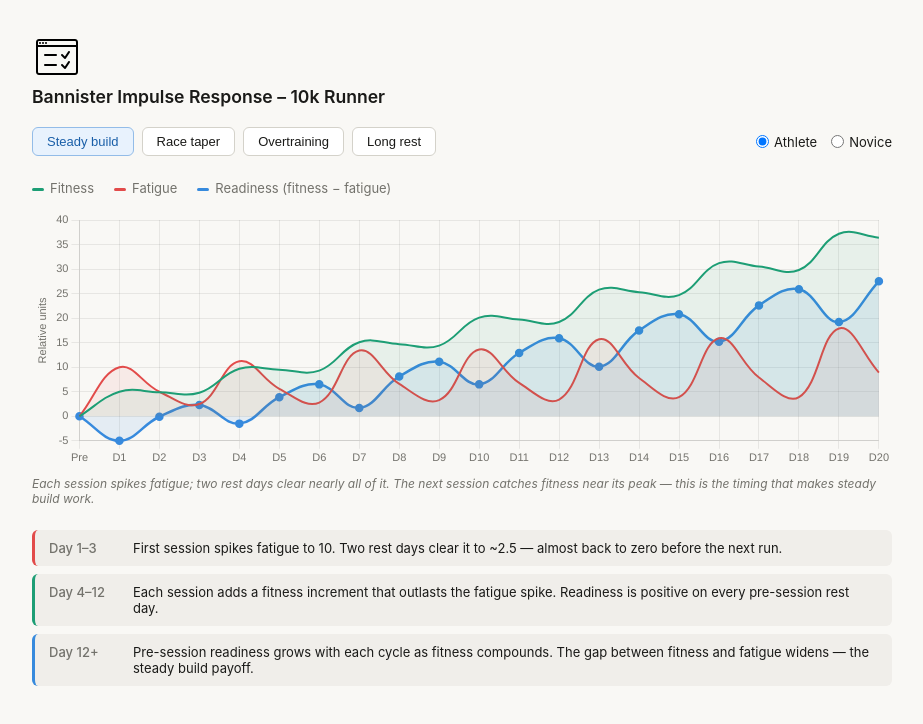
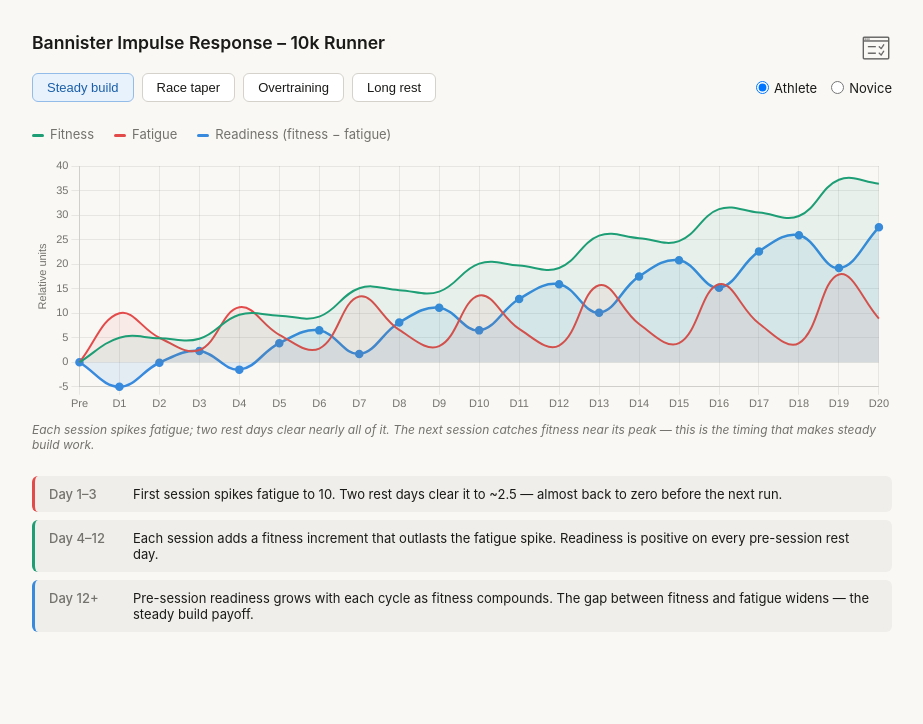
Before and after one commit to julianbrowne/bannister-impulse-response, a website with bundled scripts: page index.html in a window 1280 px wide. Shown: the whole page, without its empty margins (178-1101 px from the left). Built offline with nearby package versions, Linux system fonts and the light colour scheme.

Commit message:
move test to visual

```diff
--- a/css/style.css
+++ b/css/style.css
@@ -14,7 +14,24 @@
 .page-wrap {
   max-width: 860px;
   margin: 0 auto;
+  position: relative;
 }
+
+.test-link {
+  position: absolute;
+  top: 0;
+  right: 0;
+}
+
+.test-link img {
+  display: block;
+  width: 32px;
+  height: 32px;
+  opacity: 0.6;
+  transition: opacity .15s;
+}
+
+.test-link:hover img { opacity: 1; }
 
 h2 {
   font-size: 1.1rem;
```
